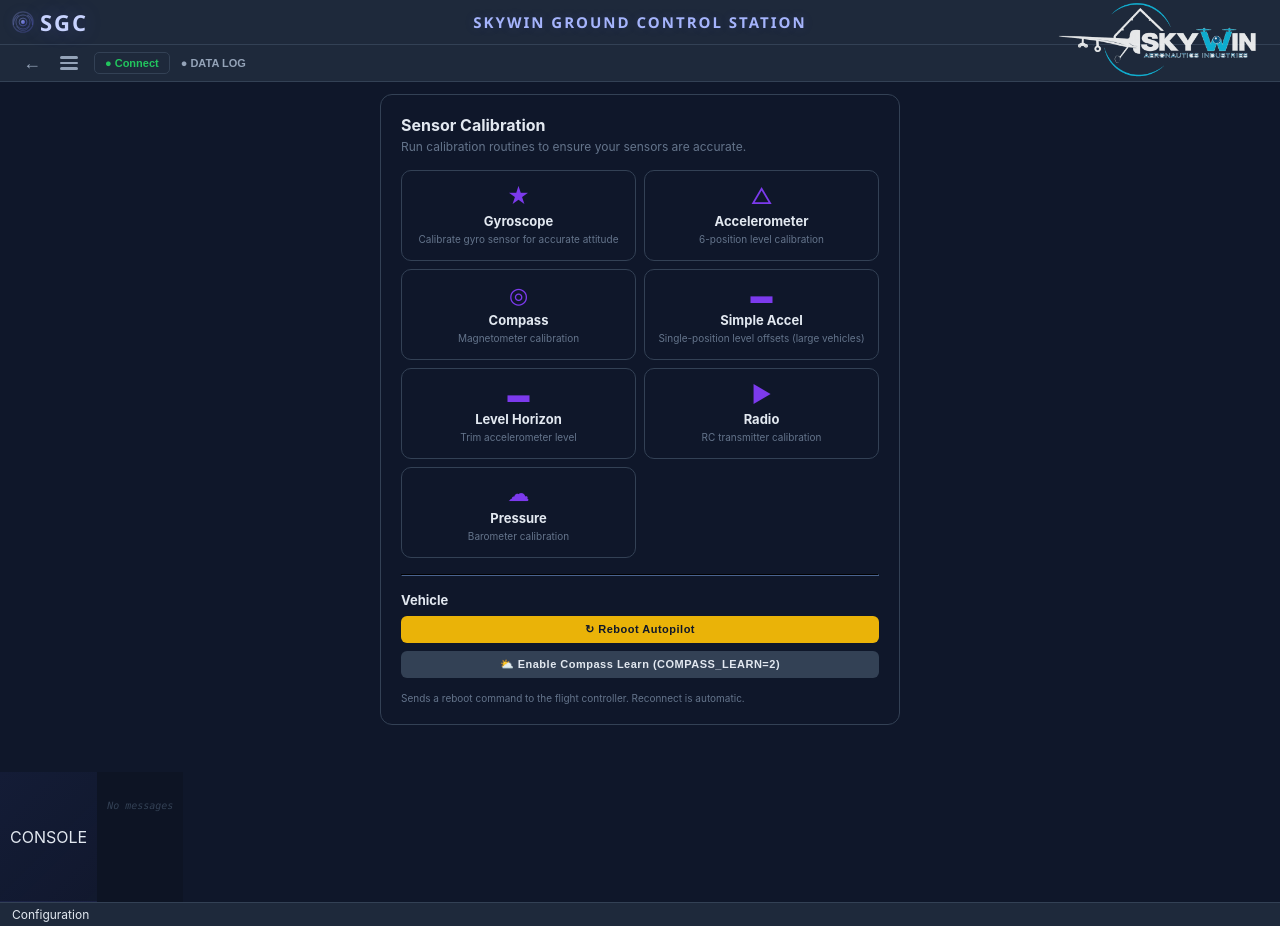
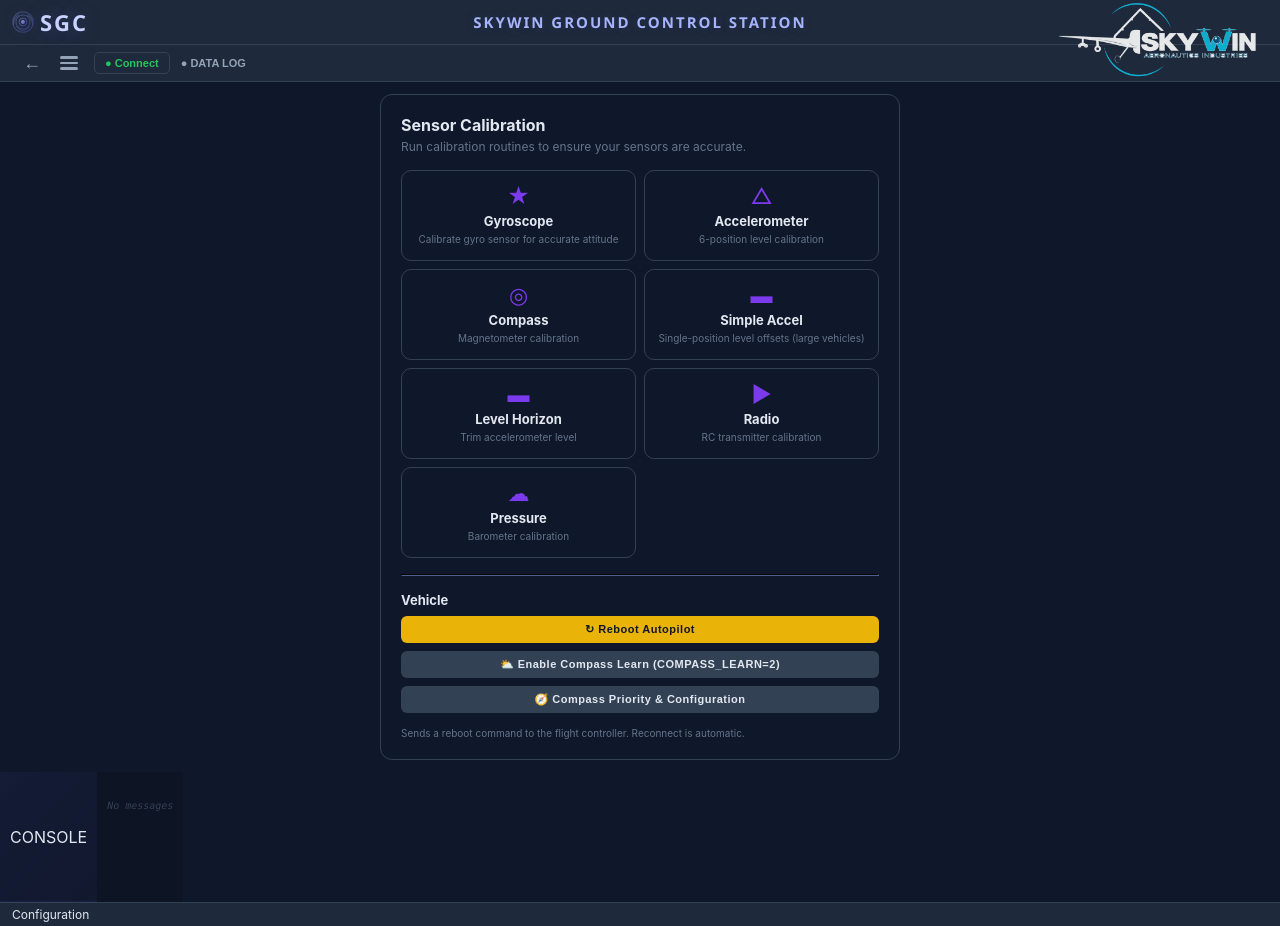
Before and after one commit to amaregese/skywin_gcs, a Flask app: page /config in a window 1280 px wide. Run offline with Flask 3, Linux system fonts and the light colour scheme.

Commit message:
new features

```diff
--- a/sgc/gui/templates/config.html
+++ b/sgc/gui/templates/config.html
@@ -89,6 +89,7 @@
           <div class="tb-menu-sep"></div>
           <div class="tb-menu-header"><span class="tb-menu-header-icon">⚙️</span> CONFIG</div>
           <button class="tb-menu-btn" onclick="location.href='/config'"><span class="tb-menu-btn-icon">🔧</span> Calibration</button>
+          <button class="tb-menu-btn" onclick="location.href='/compass'"><span class="tb-menu-btn-icon">🧭</span> Compass</button>
           <button class="tb-menu-btn" onclick="location.href='/params'"><span class="tb-menu-btn-icon">📋</span> Full Parameters</button>
           <button class="tb-menu-btn" onclick="location.href='/tuning'"><span class="tb-menu-btn-icon">🎛️</span> Tuning</button>
           <button class="tb-menu-btn" onclick="location.href='/motor_test'"><span class="tb-menu-btn-icon">🔄</span> Motor Test</button>
@@ -155,6 +156,7 @@
           <h2 style="font-size:13px;font-weight:700;color:#e2e8f0;margin:0 0 8px">Vehicle</h2>
           <button class="action-btn warning" onclick="rebootFcu()" style="width:100%;margin-bottom:8px">&#x21bb; Reboot Autopilot</button>
           <button class="action-btn" onclick="enableCompassLearn()" style="width:100%;margin-bottom:8px">&#x26C5; Enable Compass Learn (COMPASS_LEARN=2)</button>
+          <button class="action-btn" onclick="location.href='/compass'" style="width:100%;margin-bottom:8px">&#x1F9ED; Compass Priority & Configuration</button>
           <p style="font-size:10px;color:#64748b;margin:6px 0 0">Sends a reboot command to the flight controller. Reconnect is automatic.</p>
         </div>
       </div>
--- a/sgc/gui/templates/fence.html
+++ b/sgc/gui/templates/fence.html
@@ -118,6 +118,7 @@
           <div class="tb-menu-sep"></div>
           <div class="tb-menu-header"><span class="tb-menu-header-icon">⚙️</span> CONFIG</div>
           <button class="tb-menu-btn" onclick="location.href='/config'"><span class="tb-menu-btn-icon">🔧</span> Calibration</button>
+          <button class="tb-menu-btn" onclick="location.href='/compass'"><span class="tb-menu-btn-icon">🧭</span> Compass</button>
           <button class="tb-menu-btn" onclick="location.href='/params'"><span class="tb-menu-btn-icon">📋</span> Full Parameters</button>
           <button class="tb-menu-btn" onclick="location.href='/tuning'"><span class="tb-menu-btn-icon">🎛️</span> Tuning</button>
           <button class="tb-menu-btn" onclick="location.href='/motor_test'"><span class="tb-menu-btn-icon">🔄</span> Motor Test</button>
--- a/sgc/gui/templates/index.html
+++ b/sgc/gui/templates/index.html
@@ -61,6 +61,7 @@
           <div class="tb-menu-sep"></div>
           <div class="tb-menu-header"><span class="tb-menu-header-icon">⚙️</span> CONFIG</div>
           <button class="tb-menu-btn" onclick="location.href='/config'"><span class="tb-menu-btn-icon">🔧</span> Calibration</button>
+          <button class="tb-menu-btn" onclick="location.href='/compass'"><span class="tb-menu-btn-icon">🧭</span> Compass</button>
           <button class="tb-menu-btn" onclick="location.href='/params'"><span class="tb-menu-btn-icon">📋</span> Full Parameters</button>
           <button class="tb-menu-btn" onclick="location.href='/tuning'"><span class="tb-menu-btn-icon">🎛️</span> Tuning</button>
           <button class="tb-menu-btn" onclick="location.href='/motor_test'"><span class="tb-menu-btn-icon">🔄</span> Motor Test</button>
--- a/sgc/gui/templates/motor_test.html
+++ b/sgc/gui/templates/motor_test.html
@@ -211,6 +211,7 @@
           <div class="tb-menu-sep"></div>
           <div class="tb-menu-header"><span class="tb-menu-header-icon">⚙️</span> CONFIG</div>
           <button class="tb-menu-btn" onclick="location.href='/config'"><span class="tb-menu-btn-icon">🔧</span> Calibration</button>
+          <button class="tb-menu-btn" onclick="location.href='/compass'"><span class="tb-menu-btn-icon">🧭</span> Compass</button>
           <button class="tb-menu-btn" onclick="location.href='/params'"><span class="tb-menu-btn-icon">📋</span> Full Parameters</button>
           <button class="tb-menu-btn" onclick="location.href='/tuning'"><span class="tb-menu-btn-icon">🎛️</span> Tuning</button>
           <button class="tb-menu-btn" onclick="location.href='/motor_test'"><span class="tb-menu-btn-icon">🔄</span> Motor Test</button>
--- a/sgc/gui/templates/params.html
+++ b/sgc/gui/templates/params.html
@@ -143,6 +143,7 @@
           <div class="tb-menu-sep"></div>
           <div class="tb-menu-header"><span class="tb-menu-header-icon">⚙️</span> CONFIG</div>
           <button class="tb-menu-btn" onclick="location.href='/config'"><span class="tb-menu-btn-icon">🔧</span> Calibration</button>
+          <button class="tb-menu-btn" onclick="location.href='/compass'"><span class="tb-menu-btn-icon">🧭</span> Compass</button>
           <button class="tb-menu-btn" onclick="location.href='/params'"><span class="tb-menu-btn-icon">📋</span> Full Parameters</button>
           <button class="tb-menu-btn" onclick="location.href='/tuning'"><span class="tb-menu-btn-icon">🎛️</span> Tuning</button>
           <button class="tb-menu-btn" onclick="location.href='/motor_test'"><span class="tb-menu-btn-icon">🔄</span> Motor Test</button>
--- a/sgc/gui/templates/plan.html
+++ b/sgc/gui/templates/plan.html
@@ -125,6 +125,7 @@
           <div class="tb-menu-sep"></div>
           <div class="tb-menu-header"><span class="tb-menu-header-icon">⚙️</span> CONFIG</div>
           <button class="tb-menu-btn" onclick="location.href='/config'"><span class="tb-menu-btn-icon">🔧</span> Calibration</button>
+          <button class="tb-menu-btn" onclick="location.href='/compass'"><span class="tb-menu-btn-icon">🧭</span> Compass</button>
           <button class="tb-menu-btn" onclick="location.href='/params'"><span class="tb-menu-btn-icon">📋</span> Full Parameters</button>
           <button class="tb-menu-btn" onclick="location.href='/tuning'"><span class="tb-menu-btn-icon">🎛️</span> Tuning</button>
           <button class="tb-menu-btn" onclick="location.href='/motor_test'"><span class="tb-menu-btn-icon">🔄</span> Motor Test</button>
--- a/sgc/gui/templates/rally.html
+++ b/sgc/gui/templates/rally.html
@@ -115,6 +115,7 @@
           <div class="tb-menu-sep"></div>
           <div class="tb-menu-header"><span class="tb-menu-header-icon">⚙️</span> CONFIG</div>
           <button class="tb-menu-btn" onclick="location.href='/config'"><span class="tb-menu-btn-icon">🔧</span> Calibration</button>
+          <button class="tb-menu-btn" onclick="location.href='/compass'"><span class="tb-menu-btn-icon">🧭</span> Compass</button>
           <button class="tb-menu-btn" onclick="location.href='/params'"><span class="tb-menu-btn-icon">📋</span> Full Parameters</button>
           <button class="tb-menu-btn" onclick="location.href='/tuning'"><span class="tb-menu-btn-icon">🎛️</span> Tuning</button>
           <button class="tb-menu-btn" onclick="location.href='/motor_test'"><span class="tb-menu-btn-icon">🔄</span> Motor Test</button>
--- a/sgc/gui/templates/rc_override.html
+++ b/sgc/gui/templates/rc_override.html
@@ -255,6 +255,7 @@
           <div class="tb-menu-sep"></div>
           <div class="tb-menu-header"><span class="tb-menu-header-icon">⚙️</span> CONFIG</div>
           <button class="tb-menu-btn" onclick="location.href='/config'"><span class="tb-menu-btn-icon">🔧</span> Calibration</button>
+          <button class="tb-menu-btn" onclick="location.href='/compass'"><span class="tb-menu-btn-icon">🧭</span> Compass</button>
           <button class="tb-menu-btn" onclick="location.href='/params'"><span class="tb-menu-btn-icon">📋</span> Full Parameters</button>
           <button class="tb-menu-btn" onclick="location.href='/tuning'"><span class="tb-menu-btn-icon">🎛️</span> Tuning</button>
           <button class="tb-menu-btn" onclick="location.href='/motor_test'"><span class="tb-menu-btn-icon">🔄</span> Motor Test</button>
--- a/sgc/gui/templates/survey.html
+++ b/sgc/gui/templates/survey.html
@@ -101,6 +101,7 @@
           <div class="tb-menu-sep"></div>
           <div class="tb-menu-header"><span class="tb-menu-header-icon">⚙️</span> CONFIG</div>
           <button class="tb-menu-btn" onclick="location.href='/config'"><span class="tb-menu-btn-icon">🔧</span> Calibration</button>
+          <button class="tb-menu-btn" onclick="location.href='/compass'"><span class="tb-menu-btn-icon">🧭</span> Compass</button>
           <button class="tb-menu-btn" onclick="location.href='/params'"><span class="tb-menu-btn-icon">📋</span> Full Parameters</button>
           <button class="tb-menu-btn" onclick="location.href='/tuning'"><span class="tb-menu-btn-icon">🎛️</span> Tuning</button>
           <button class="tb-menu-btn" onclick="location.href='/motor_test'"><span class="tb-menu-btn-icon">🔄</span> Motor Test</button>
--- a/sgc/gui/templates/tuning.html
+++ b/sgc/gui/templates/tuning.html
@@ -172,6 +172,7 @@
           <div class="tb-menu-sep"></div>
           <div class="tb-menu-header"><span class="tb-menu-header-icon">⚙️</span> CONFIG</div>
           <button class="tb-menu-btn" onclick="location.href='/config'"><span class="tb-menu-btn-icon">🔧</span> Calibration</button>
+          <button class="tb-menu-btn" onclick="location.href='/compass'"><span class="tb-menu-btn-icon">🧭</span> Compass</button>
           <button class="tb-menu-btn" onclick="location.href='/params'"><span class="tb-menu-btn-icon">📋</span> Full Parameters</button>
           <button class="tb-menu-btn" onclick="location.href='/tuning'"><span class="tb-menu-btn-icon">🎛️</span> Tuning</button>
           <button class="tb-menu-btn" onclick="location.href='/motor_test'"><span class="tb-menu-btn-icon">🔄</span> Motor Test</button>
--- a/sgc/server.py
+++ b/sgc/server.py
@@ -82,6 +82,139 @@ def survey_page():
 @app.route("/config")
 def config_page():
     return render_template("config.html")
+
+@app.route("/compass")
+def compass_page():
+    return render_template("compass.html")
+
+
+# ---- Compass detection helpers ----
+
+COMPASS_DEVICE_NAMES = {
+    (0, 0x1E): "HMC5883",
+    (0, 0x1D): "LSM303D",
+    (0, 0x1C): "LSM9DS1",
+    (0, 0x0C): "AK8963",
+    (0, 0x0D): "AK8963",
+    (0, 0x0E): "AK8963",
+    (0, 0x30): "IST8310",
+    (0, 0x0F): "MAG3110",
+    (0, 0x10): "MMC5983MA",
+    (0, 0x13): "VCM1193L",
+    (1, 0x01): "LSM303D",
+    (1, 0x02): "AK8963",
+    (1, 0x03): "LSM9DS1",
+    (1, 0x05): "IST8310",
+    (1, 0x06): "MAG3110",
+    (1, 0x07): "MMC5983MA",
+    (1, 0x08): "HMC5883",
+    (2, 0): "UAVCAN Compass",
+    (3, 0): "DroneCAN Compass",
+}
+
+COMPASS_KNOWN_IDS = {
+    262178: ("LSM303D", 1, 0x01),
+    346114: ("AK8963", 1, 0x02),
+    262158: ("LSM303D", 0, 0x1D),
+    125: ("UAVCAN Compass", 2, 0),
+}
+
+
+def _decode_compass_dev_id(dev_id):
+    if dev_id in COMPASS_KNOWN_IDS:
+        name, bus_type_val, addr = COMPASS_KNOWN_IDS[dev_id]
+        bus_type = {1: "SPI", 2: "UAVCAN", 3: "DroneCAN", 0: "I2C"}.get(bus_type_val, f"Unknown({bus_type_val})")
+        return {"name": name, "bus_type": bus_type, "address": addr, "raw": dev_id}
+
+    bus_type_val = (dev_id >> 12) & 0x0F
+    bus = (dev_id >> 8) & 0x0F
+    address = dev_id & 0xFF
+    bus_type = {0: "I2C", 1: "SPI", 2: "UAVCAN", 3: "DroneCAN"}.get(bus_type_val, f"Unknown({bus_type_val})")
+    name = COMPASS_DEVICE_NAMES.get((bus_type_val, address),
+             COMPASS_DEVICE_NAMES.get((bus_type_val, 0),
+             f"Compass {dev_id}"))
+    return {"name": name, "bus_type": bus_type, "address": address, "raw": dev_id}
+
+
+def _get_compass_params(conn):
+    compasses = []
+    for i in range(1, 4):
+        dev_id_name = f"COMPASS_DEV_ID{i if i > 1 else ''}"
+        use_name = f"COMPASS_USE{i if i > 1 else ''}"
+        ext_name = f"COMPASS_EXTERNAL{i if i > 1 else ''}"
+        prio_name = f"COMPASS_PRIO{i}_ID"
+
+        dev_id = conn.params.get(dev_id_name, {}).get("value", 0)
+        use_val = conn.params.get(use_name, {}).get("value", 0)
+        ext_val = conn.params.get(ext_name, {}).get("value", 0)
+
+        if dev_id == 0:
+            continue
+
+        info = _decode_compass_dev_id(int(dev_id))
+        compasses.append({
+            "id": int(dev_id),
+            "index": i,
+            "name": info["name"],
+            "bus_type": info["bus_type"],
+            "external": bool(int(ext_val)),
+            "enabled": bool(int(use_val)),
+            "healthy": True,
+            "priority": i,
+        })
+
+    priority_map = {}
+    for i in range(1, 4):
+        prio_name = f"COMPASS_PRIO{i}_ID"
+        prio_id = conn.params.get(prio_name, {}).get("value", 0)
+        if int(prio_id) > 0:
+            priority_map[int(prio_id)] = i
+
+    for c in compasses:
+        if c["id"] in priority_map:
+            c["priority"] = priority_map[c["id"]]
+
+    compasses.sort(key=lambda c: c["priority"])
+
+    return compasses
+
+
+@app.route("/api/compass/list")
+def api_compass_list():
+    if not _connection or not _connection.running:
+        return jsonify({"compasses": [], "error": "Not connected"})
+    try:
+        compasses = _get_compass_params(_connection)
+        return jsonify({"compasses": compasses})
+    except Exception as e:
+        return jsonify({"compasses": [], "error": str(e)})
+
+
+@app.route("/api/compass/update", methods=["POST"])
+def api_compass_update():
+    if not _connection or not _connection.running:
+        return jsonify({"success": False, "error": "Not connected"}), 400
+    data = request.get_json()
+    if not data:
+        return jsonify({"success": False, "error": "No data"}), 400
+
+    priorities = data.get("priorities", [])
+    enabled_ids = data.get("enabled", [])
+
+    try:
+        for i, dev_id in enumerate(priorities[:3]):
+            prio_name = f"COMPASS_PRIO{i + 1}_ID"
+            _connection.set_param(prio_name, float(dev_id))
+
+        for i in range(1, 4):
+            dev_id_name = f"COMPASS_DEV_ID{i if i > 1 else ''}"
+            use_name = f"COMPASS_USE{i if i > 1 else ''}"
+            actual_dev = int(_connection.params.get(dev_id_name, {}).get("value", 0))
+            _connection.set_param(use_name, 1.0 if actual_dev in enabled_ids else 0.0)
+
+        return jsonify({"success": True, "reboot_required": True})
+    except Exception as e:
+        return jsonify({"success": False, "error": str(e)}), 500
 
 
 @app.route("/api/params/snapshot")
@@ -610,6 +743,8 @@ def _on_mavlink_event(event, data):
         _broadcast("rally_data", data)
     elif event == "rally_upload_complete":
         _broadcast("rally_upload_complete", data)
+    elif event == "compass_health":
+        _broadcast("compass_health", data)
 
 
 @socketio.on("request_mission")
```
Also changed, not shown: sgc/communication/connection_manager.py (+19 -0 lines).
